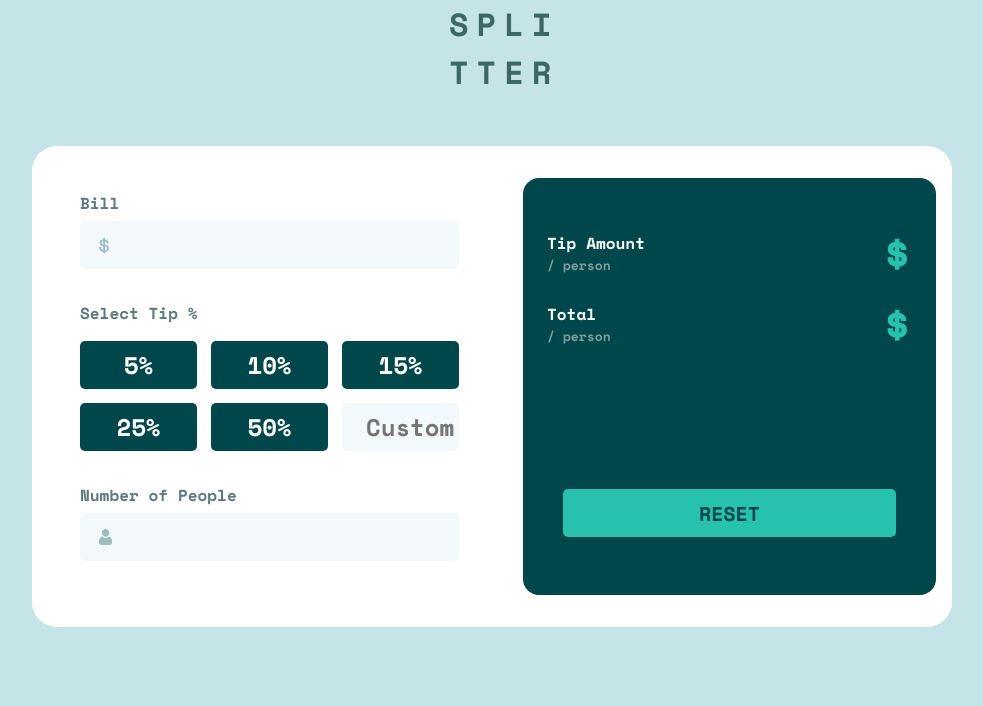
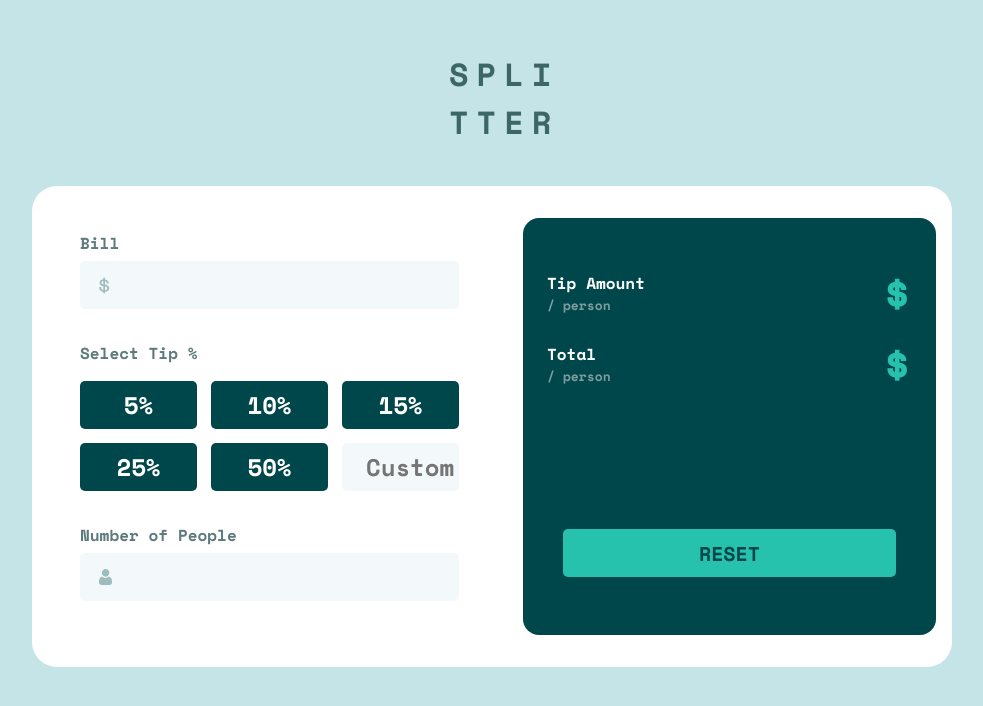
Before and after one commit to Eileenpk/Tip-Calculator, a plain HTML site: page index.html in a window 1280 px wide. Shown: the whole page, without its empty margins (148-1131 px from the left). Drawn offline with nearby package versions, Linux system fonts and the light colour scheme.

Commit message:
fix css display in full view

```diff
--- a/styles.css
+++ b/styles.css
@@ -215,17 +215,12 @@ input:active {
 }
 /* Media queries */
 @media (min-width: 57.5rem) {
-    h1 {
-        margin-bottom: 3.125rem;
-        margin-top: 0;
-    }
     main {
         width: 57.5rem;
         height: 30.0625rem;
         flex-direction: row;
         padding: 0;
         border-radius: 1.5625rem;
-        margin: 0;
     }
 
     input {
```
